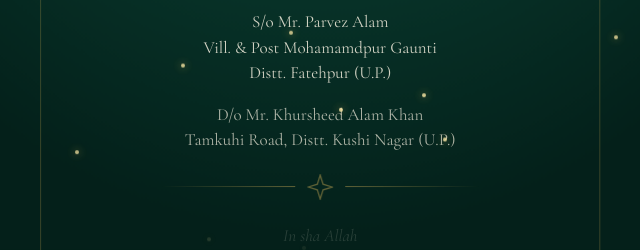
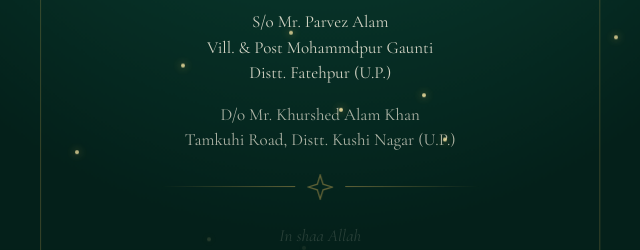
Before and after one commit to Md-Rayyan-01/Invitation-card, a plain HTML site: page index.html in a window 1280 px wide. Both pictures are taken after a click on the button "Tap to open". Shown: the part 550-800 px from the top of the page, 320-960 px from the left. Drawn offline with nearby package versions, Linux system fonts and the light colour scheme.

Commit message:
Correct typos in index.html content

```diff
--- a/index.html
+++ b/index.html
@@ -72,10 +72,10 @@ body.open .in>*{animation:up .9s forwards}
     <div class="names" style="font-size:clamp(48px,14vw,72px);margin:6px 0 0">Dawat-e-Walima</div>
     <p class="small">of their beloved son</p>
     <div class="names"><span id="groom">Mohammad Rayyan</span><span class="amp weds">weds</span><span id="bride">Muskan Khan</span></div>
-    <p class="who">S/o Mr. Parvez Alam<br>Vill. &amp; Post Mohamamdpur Gaunti<br>Distt. Fatehpur (U.P.)</p>
-    <p class="who">D/o Mr. Khursheed Alam Khan<br>Tamkuhi Road, Distt. Kushi Nagar (U.P.)</p>
+    <p class="who">S/o Mr. Parvez Alam<br>Vill. &amp; Post Mohammdpur Gaunti<br>Distt. Fatehpur (U.P.)</p>
+    <p class="who">D/o Mr. Khurshed Alam Khan<br>Tamkuhi Road, Distt. Kushi Nagar (U.P.)</p>
     <div class="orn"><svg viewBox="0 0 100 100"><path d="M50 4L61 39L96 50L61 61L50 96L39 61L4 50L39 39Z" fill="none" stroke="currentColor" stroke-width="5"/></svg></div>
-    <p class="small">In sha Allah</p>
+    <p class="small">In shaa Allah</p>
     <p class="date" id="dateText"></p>
     <p id="timeText"></p>
     <p class="small" style="margin-top:12px">:: Venue ::</p>
@@ -84,7 +84,7 @@ body.open .in>*{animation:up .9s forwards}
       <div><b id="cd">0</b><span>days</span></div><div><b id="ch">0</b><span>hours</span></div><div><b id="cm">0</b><span>minutes</span></div><div><b id="cs">0</b><span>seconds</span></div>
     </div>
     <p class="list"><b>R.S.V.P.</b><br>Mr. Salamatullah, Nooruzzama, Sartaz Alam, Maseehuddin, Shamshuzzama, Abdul Razzaque, Gufran Ahmed, Sajid Ali, Safey Ali, Sujood Ali, all relatives &amp; friends</p>
-    <p class="list"><b>W.B.C.F.</b><br>Mohammad Arsh, Mohammad Zayyan Shazil &amp; relatives</p>
+    <p class="list"><b>W.B.C.F.</b><br>Mohammad Arsh, Shazil, Zayyan &amp; relatives</p>
     <div class="btns">
       <a class="btn main" id="rsvp" target="_blank" rel="noopener">Confirm on WhatsApp</a>
       <a class="btn" id="cal" target="_blank" rel="noopener">Add to calendar</a>
@@ -110,7 +110,7 @@ body.open .in>*{animation:up .9s forwards}
 var C = {
   groom: "Mohammad Rayyan", bride: "Muskan Khan",
   date: "2027-03-21T11:30:00",
-  venue: "Our Residence, Vill. & Post Mohamamdpur Gaunti, Moh. Uncha, P.S. Sultanpur Ghosi, Distt. Fatehpur (U.P.)", mapQ: "Mohamamdpur Gaunti, Fatehpur, Uttar Pradesh, India",
+  venue: "Our Residence, Vill. & Post Mohamamdpur Gaunti, Moh. Uncha, P.S. Sultanpur Ghosh, Distt. Fatehpur (U.P.)", mapQ: "Mohammdpur Gaunti, Fatehpur, Uttar Pradesh, India",
   whatsapp: "916393089816"
 };
 var d = new Date(C.date), pad = function(n){return String(n).padStart(2,"0")};
```
